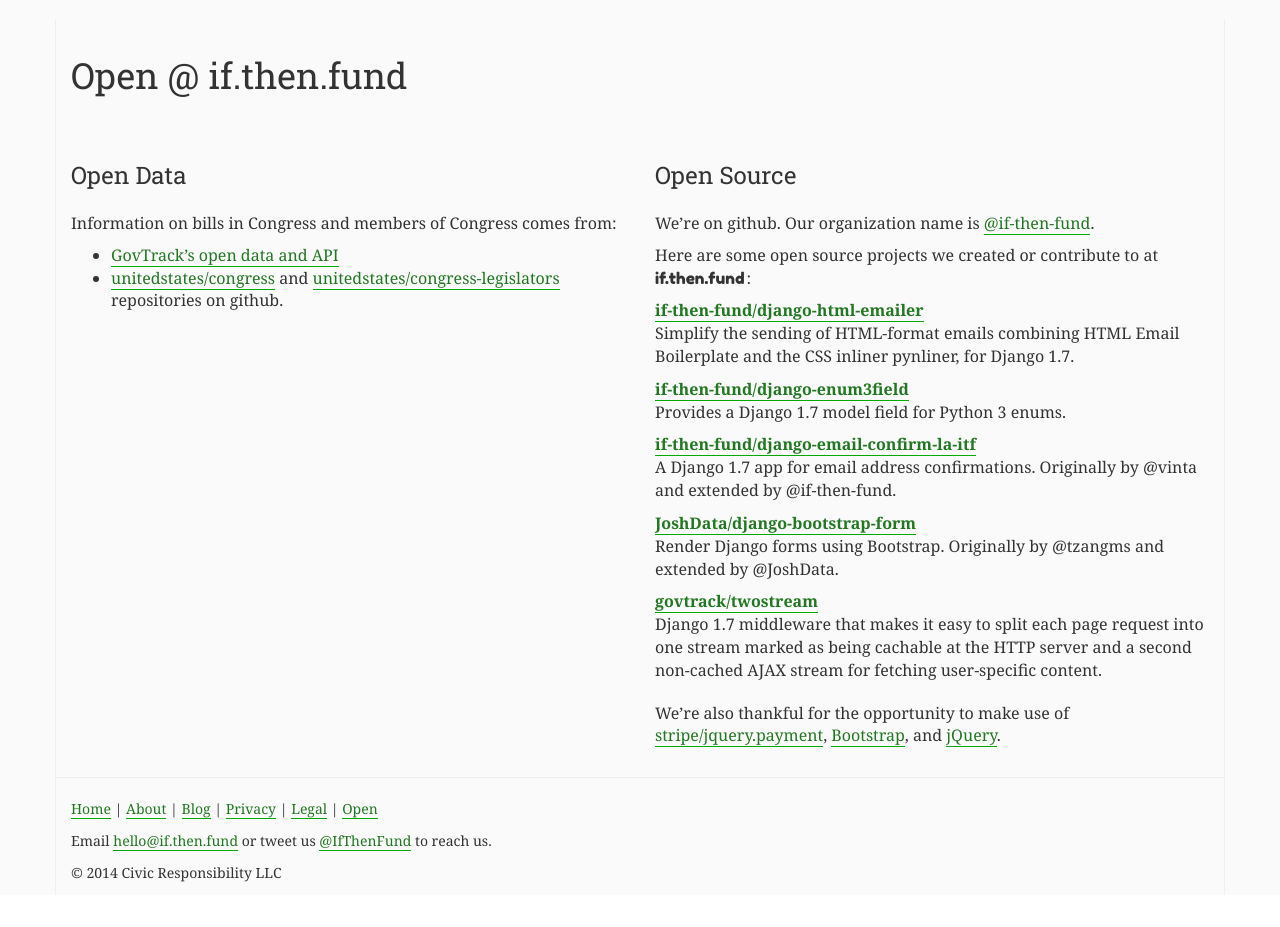
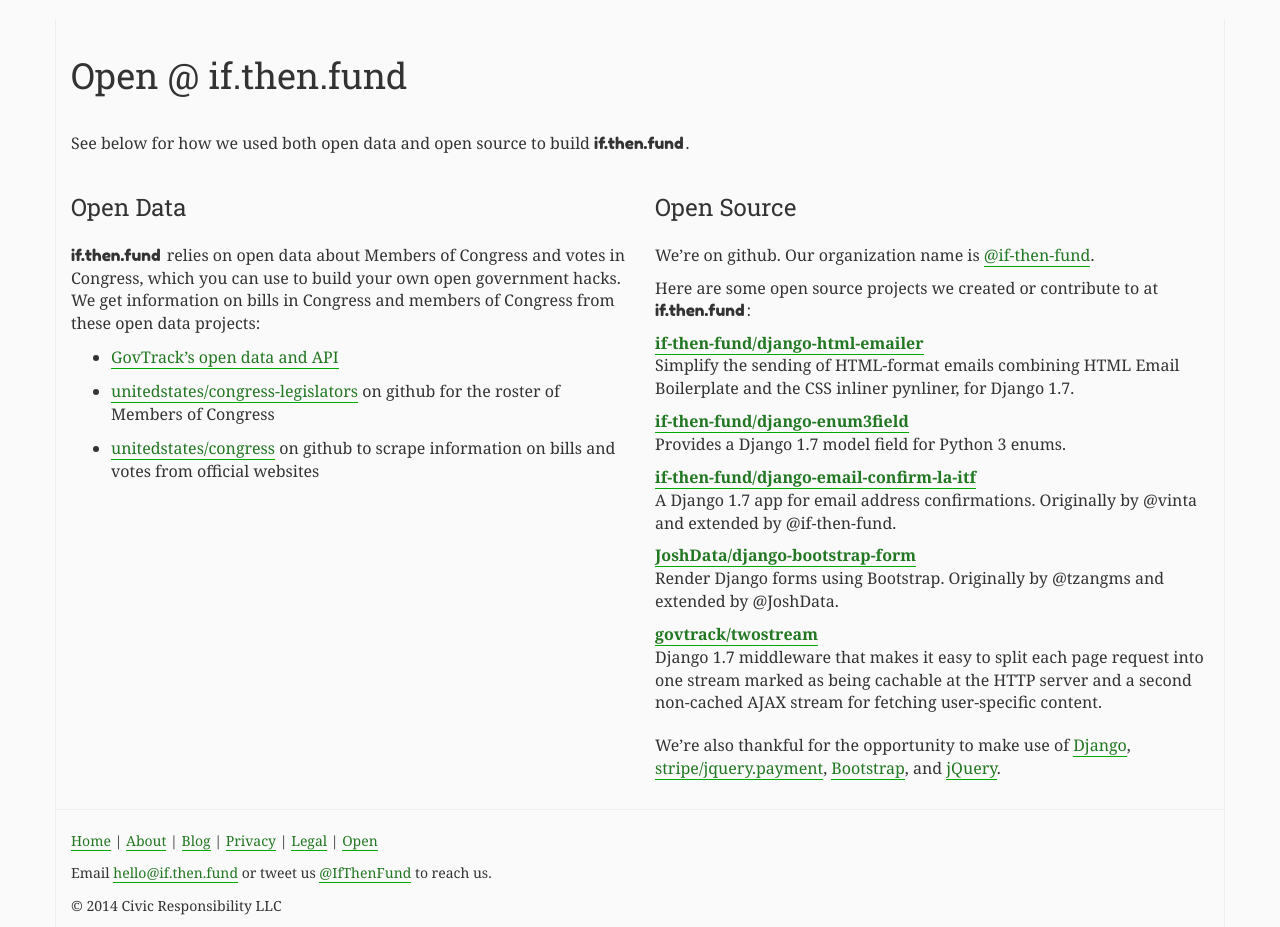
Before and after one commit to if-then-fund/if.then.fund, a Django app: template itfsite/templates/itfsite/open.html in a window 1280 px wide. Shown: the part 50-977 px from the top of the page. Before the commit the page ends 945 px from the top, so only its background shows below. Run offline with Django 3.2, Linux system fonts and the light colour scheme; the template is opened without the code that fills it, so the values that code supplies are empty; some libraries are stand-ins or nearby versions.

Commit message:
'open' page tweaks

```diff
--- a/itfsite/templates/itfsite/open.html
+++ b/itfsite/templates/itfsite/open.html
@@ -4,21 +4,27 @@
 
 {% block head %}
 <style>
+ul li {
+	margin: .75em 0;
+}
 </style>
 {% endblock %}
 
 {% block body %}
 <h1>Open @ if.then.fund</h1>
 
+<p>See below for how we used both open data and open source to build <span class="site-brand">if.then.fund</span>.</p>
+
 <div class="row">
 	<div class="col-sm-6">
 		<h2>Open Data</h2>
 
-		<p>Information on bills in Congress and members of Congress comes from:</p>
+		<p><span class="site-brand">if.then.fund</span> relies on open data about Members of Congress and votes in Congress, which you can use to build your own open government hacks. We get information on bills in Congress and members of Congress from these open data projects:</p>
 
 		<ul>
 		<li><a href="https://www.govtrack.us/developers">GovTrack&rsquo;s open data and API</a></li>
-		<li><a href="https://github.com/unitedstates/congress">unitedstates/congress</a> and <a href="https://github.com/unitedstates/congress-legislators">unitedstates/congress-legislators</a> repositories on github.</li>
+		<li><a href="https://github.com/unitedstates/congress-legislators">unitedstates/congress-legislators</a> on github for the roster of Members of Congress</li>
+		<li><a href="https://github.com/unitedstates/congress">unitedstates/congress</a> on github to scrape information on bills and votes from official websites</li>
 		</ul>
 	</div>
 
@@ -46,7 +52,7 @@
 			<dd><p>Django 1.7 middleware that makes it easy to split each page request into one stream marked as being cachable at the HTTP server and a second non-cached AJAX stream for fetching user-specific content.</p></dd>
 		</dl>
 
-		<p>We&rsquo;re also thankful for the opportunity to make use of <a href="https://github.com/stripe/jquery.payment">stripe/jquery.payment</a>, <a href="http://getbootstrap.com/">Bootstrap</a>, and <a href="https://jquery.org/">jQuery</a>.</p>
+		<p>We&rsquo;re also thankful for the opportunity to make use of <a href="https://www.djangoproject.com/">Django</a>, <a href="https://github.com/stripe/jquery.payment">stripe/jquery.payment</a>, <a href="http://getbootstrap.com/">Bootstrap</a>, and <a href="https://jquery.org/">jQuery</a>.</p>
 	</div>
 </div>
 
```
